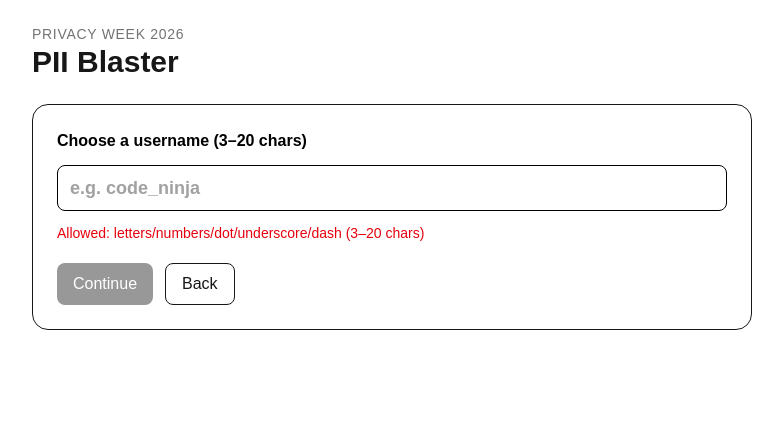
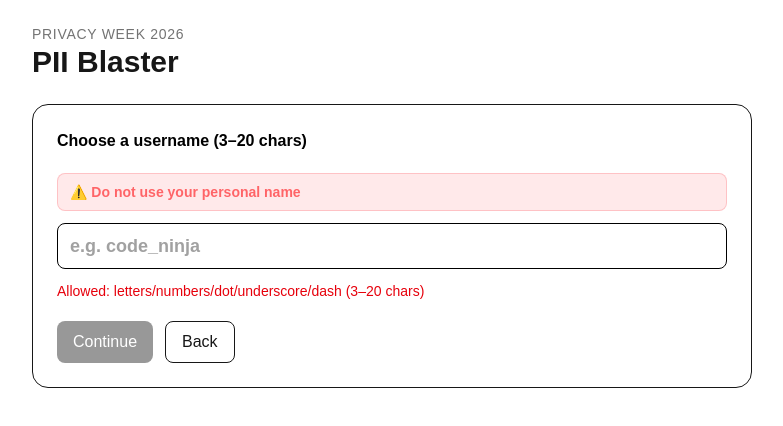
Before and after one commit to babadroga92/pii-blaster, a Next.js app: page /pii-blaster in a window 1280 px wide. Both pictures are taken after a click on the button "Start game →". Shown: the top 426 px of the page, without its empty margins (248-1031 px from the left). Built offline with nearby package versions, Linux system fonts and the light colour scheme.

Commit message:
Add a disclaimer on username input page

```diff
--- a/src/app/pii-blaster/page.tsx
+++ b/src/app/pii-blaster/page.tsx
@@ -140,7 +140,12 @@ export default function PiiBlasterPage() {
 
       {screen === "username" && (
         <section className="rounded-2xl border p-6 bg-white flex flex-col gap-3">
+
           <label className="font-semibold text-black">Choose a username (3–20 chars)</label>
+          <div className="mt-2 text-sm font-semibold text-red-400 bg-red-500/10 border border-red-500/20 rounded-lg px-3 py-2">
+  ⚠️ Do not use your personal name
+</div>
+
           <input
             className="border rounded-lg px-3 py-2 text-black font-semibold text-lg placeholder:text-neutral-400 focus:outline-none focus:ring-2 focus:ring-black"
             value={username}
```
